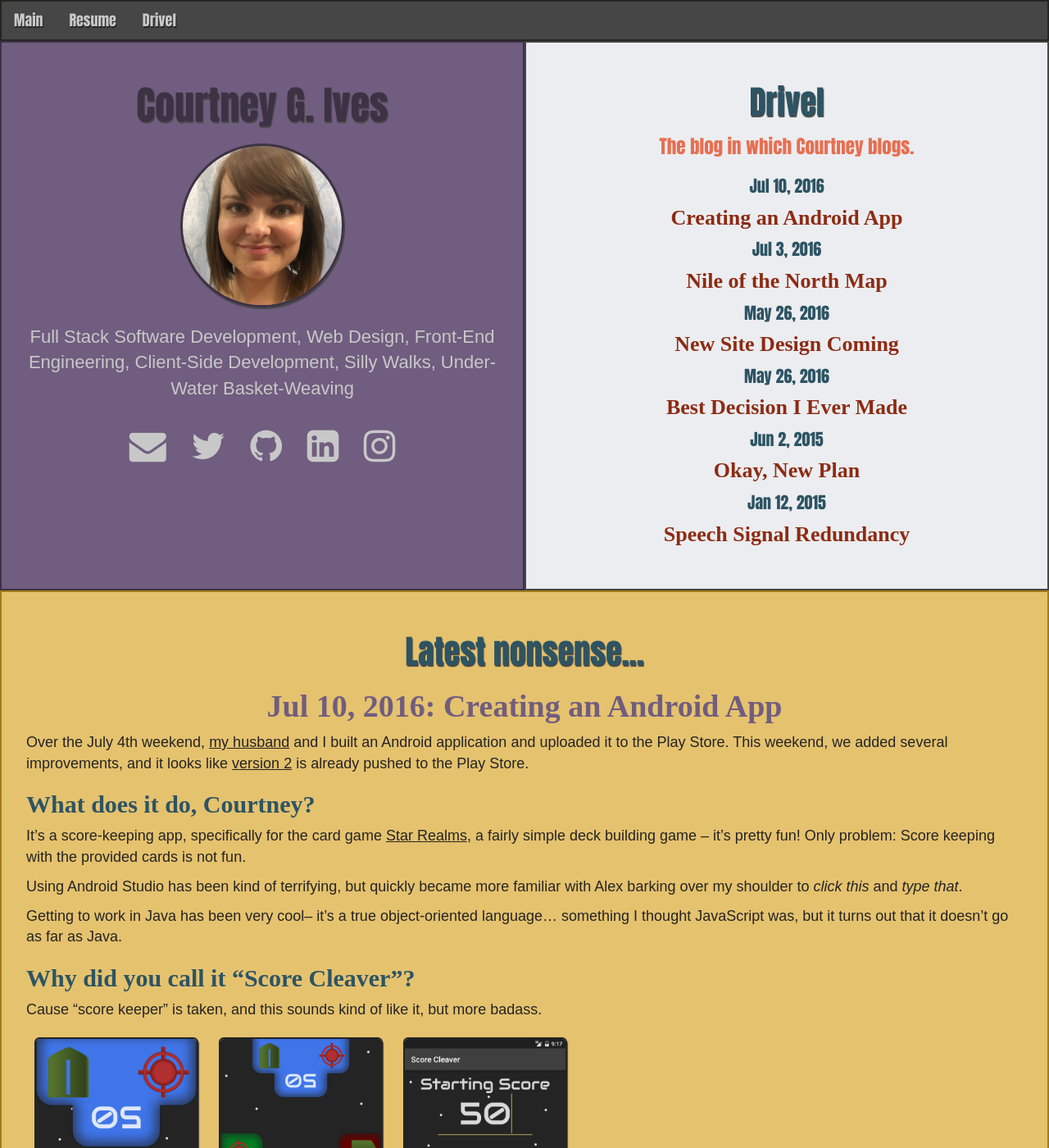
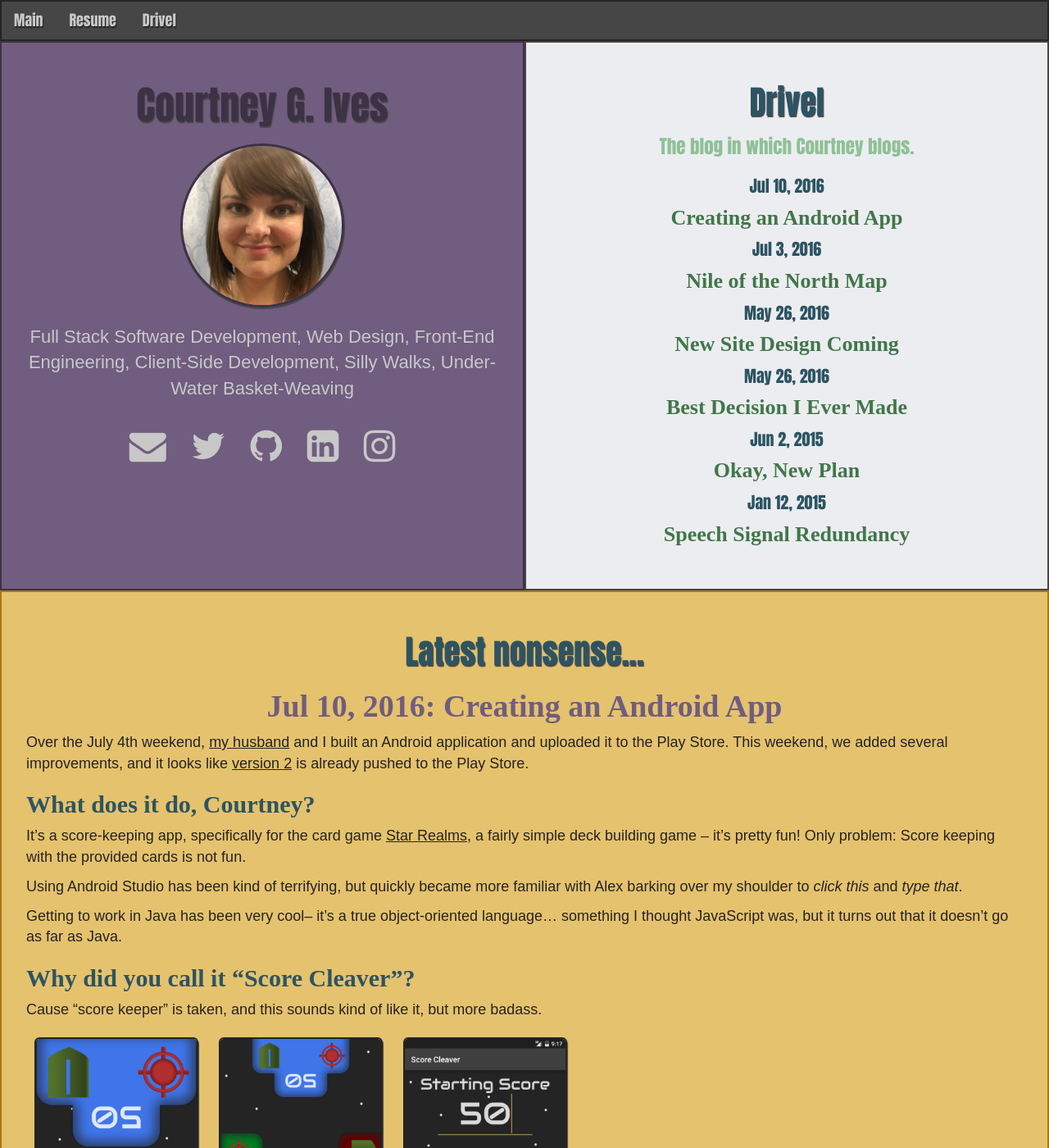
Before and after one commit to courtneygives/courtneygives.github.io, a Jekyll site: the page built from index.html, in a window 1280 px wide and 1400 px high. Shown: the whole window at 82% size. Built offline with Jekyll 4.4.1, drawn with Linux system fonts in a browser that asks for light colours; some web fonts are replaced.

Commit message:
Change blog-list on the landing page.

```diff
--- a/css/custom.scss
+++ b/css/custom.scss
@@ -353,7 +353,7 @@ footer {
   color: $dark-orange;
   text-align: center;
   h4  {
-    color: $dark-orange;
+    color: $dark-emerald;
     text-decoration: none;
     font-size: 26px;
     font-weight: bold;
@@ -364,7 +364,7 @@ footer {
     }
   }
   a:hover{
-    color: $orange;
+    color: $navy;
   }
   h1 {
     color: $navy;
@@ -374,7 +374,7 @@ footer {
   }
   h3 {
     font-size: 23px;
-    color: $orange;
+    color: $emerald;
   }
   p {
     color: $navy;
```
